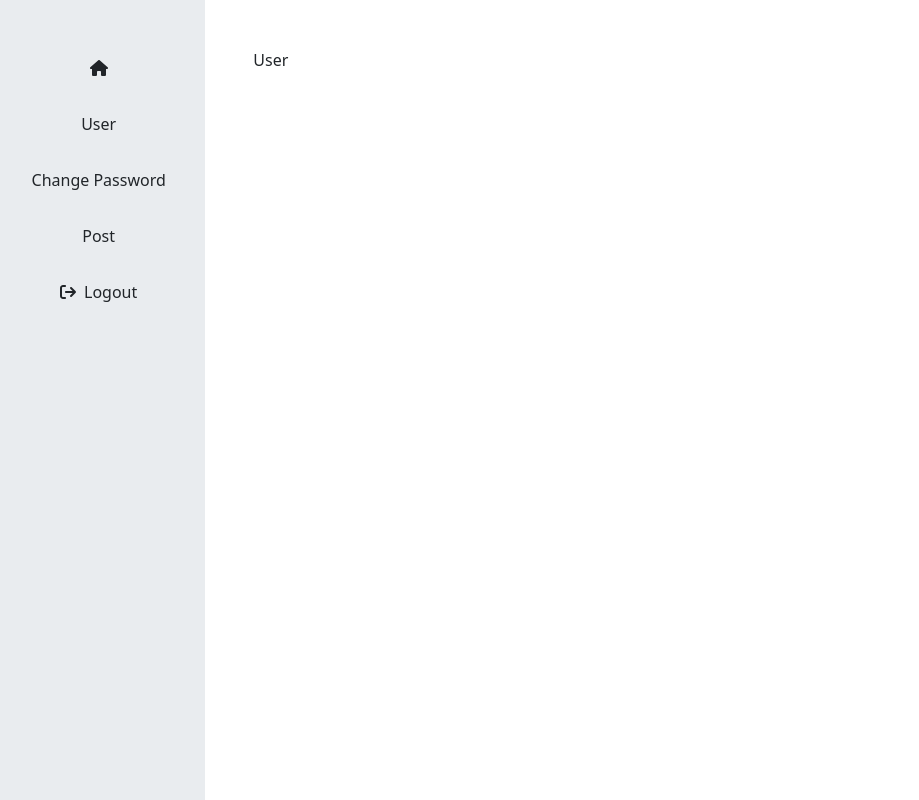
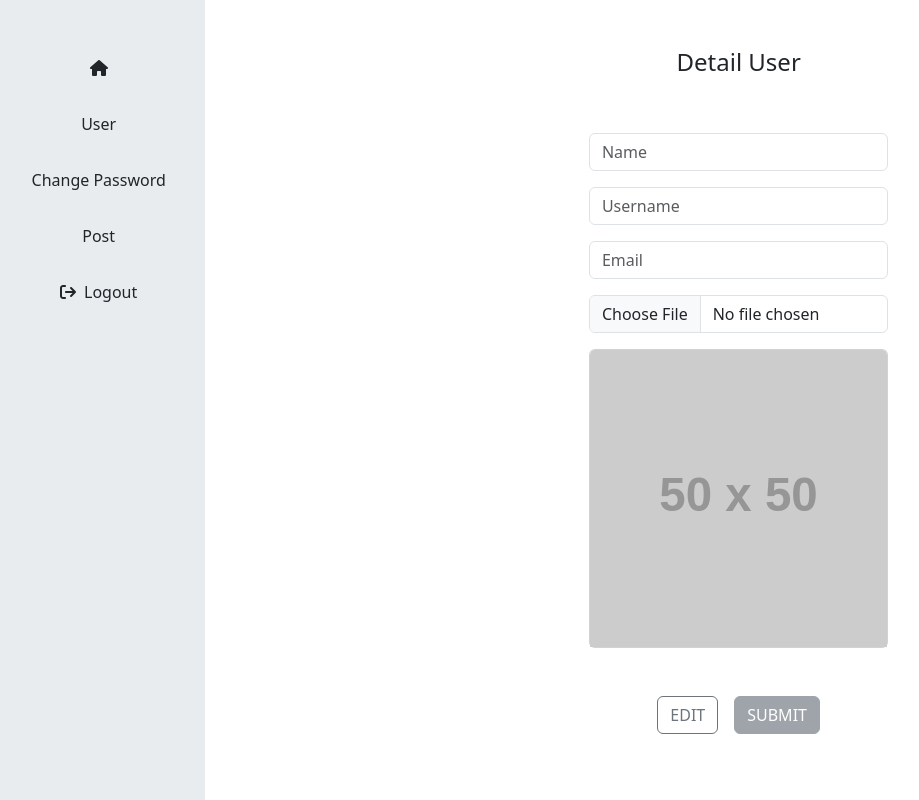
Before and after one commit to arya020595/mini_social_media, a React (Vite) app in the folder frontend/: page /user in a window 1280 px wide. Shown: the whole page, without its empty margins (8-927 px from the left). Built offline with nearby package versions, Linux system fonts and the light colour scheme.

Commit message:
finish the styling

```diff
--- a/frontend/src/App.tsx
+++ b/frontend/src/App.tsx
@@ -12,8 +12,6 @@ import Register from "./pages/Register";
 import User from "./pages/User";
 
 function App() {
-  const isAuthenticated = false; // Replace with your actual authentication logic
-
   const router = createBrowserRouter(
     createRoutesFromElements(
       <Route path="/">
--- a/frontend/src/NotFound.tsx
+++ b/frontend/src/NotFound.tsx
@@ -1,3 +1,4 @@
+import { Button } from "react-bootstrap";
 import { Link } from "react-router-dom";
 
 function NotFound() {
@@ -6,9 +7,9 @@ function NotFound() {
       className="d-flex align-items-center justify-content-center"
       style={{ height: "100vh" }}>
       <div className="text-center">
-        <h1>Page is not found</h1>
+        <h1 className="mb-4">Page is not found</h1>
         <Link to="/">
-          <button>Back to Homepage</button>
+          <Button variant="outline-secondary">Back to Homepage</Button>
         </Link>
       </div>
     </div>
--- a/frontend/src/components/AuthLayout.tsx
+++ b/frontend/src/components/AuthLayout.tsx
@@ -8,7 +8,7 @@ function AuthLayout() {
         display: "flex",
         alignItems: "center",
         justifyContent: "center",
-        height: "100vh",
+        minHeight: "100vh",
       }}>
       <Row className="text-center">
         <Outlet />
--- /dev/null
+++ b/frontend/src/components/CardComponent.tsx
@@ -0,0 +1,26 @@
+import { Card, Col } from "react-bootstrap";
+
+function CardComponent({ data }: any) {
+  return (
+    <Col>
+      <Card>
+        <Card.Img variant="top" src="https://placehold.co/150" />
+        <Card.Body>
+          <Card.Title>{data}</Card.Title>
+          <Card.Text>
+            Some quick example text to build on the card title and make up the
+            bulk of the card's content.
+          </Card.Text>
+          <Card.Link className="text-decoration-none text-secondary" href="#">
+            Card Link
+          </Card.Link>
+          <Card.Link className="text-decoration-none text-secondary" href="#">
+            Another Link
+          </Card.Link>
+        </Card.Body>
+      </Card>
+    </Col>
+  );
+}
+
+export default CardComponent;
--- a/frontend/src/components/Layout.tsx
+++ b/frontend/src/components/Layout.tsx
@@ -2,10 +2,10 @@ import { library } from "@fortawesome/fontawesome-svg-core";
 import { fab } from "@fortawesome/free-brands-svg-icons";
 import { far } from "@fortawesome/free-regular-svg-icons";
 import { fas } from "@fortawesome/free-solid-svg-icons";
-import { FontAwesomeIcon } from "@fortawesome/react-fontawesome";
-import { Col, Container, Nav } from "react-bootstrap";
-import { NavLink, Outlet } from "react-router-dom";
+import { Col, Container } from "react-bootstrap";
+import { Outlet } from "react-router-dom";
 import "../assets/Layout.css";
+import Sidebar from "./Sidebar";
 
 library.add(fab, fas, far);
 
@@ -15,25 +15,8 @@ function Layout() {
       <Col
         md={2}
         className="bg-body-secondary py-5"
-        style={{ height: "100vh" }}>
-        <Nav className="nav flex-column gap-3 text-center">
-          <NavLink to="/" className="nav-link active text-dark">
-            <FontAwesomeIcon icon={["fas", "house"]} />
-          </NavLink>
-          <NavLink to="/user" className="nav-link text-dark">
-            User
-          </NavLink>
-          <NavLink to="/change-password" className="nav-link text-dark">
-            Change Password
-          </NavLink>
-          <NavLink to="/post" className="nav-link text-dark">
-            Post
-          </NavLink>
-          <NavLink to="/logout" className="nav-link text-dark">
-            <FontAwesomeIcon icon={["fas", "arrow-right-from-bracket"]} />
-            <span className="ms-2">Logout</span>
-          </NavLink>
-        </Nav>
+        style={{ minHeight: "100vh" }}>
+        <Sidebar />
       </Col>
       <Col className="p-5" md={10}>
         <Outlet />
--- a/frontend/src/pages/ChangePassword.tsx
+++ b/frontend/src/pages/ChangePassword.tsx
@@ -1,5 +1,44 @@
+import { Button, Col, Container, Form, Row } from "react-bootstrap";
+
 function ChangePassword() {
-  return <div>ChangePassword</div>;
+  return (
+    <div className="text-center">
+      <h4>Change Password</h4>
+
+      <Container>
+        <Row xs={1} md={2} lg={3} className="justify-content-center">
+          <Col>
+            <Form className="my-5">
+              <Form.Group className="mb-3">
+                <Form.Control
+                  name="old_password"
+                  type="password"
+                  placeholder="Old Password"
+                />
+              </Form.Group>
+              <Form.Group className="mb-3">
+                <Form.Control
+                  name="new_password"
+                  type="password"
+                  placeholder="New Password"
+                />
+              </Form.Group>
+              <Form.Group className="mb-3">
+                <Form.Control
+                  name="confirm_new_password"
+                  type="password"
+                  placeholder="Confirm New Password"
+                />
+              </Form.Group>
+            </Form>
+            <div className="d-grid">
+              <Button variant="secondary">UPDATE</Button>
+            </div>
+          </Col>
+        </Row>
+      </Container>
+    </div>
+  );
 }
 
 export default ChangePassword;
--- a/frontend/src/pages/Home.tsx
+++ b/frontend/src/pages/Home.tsx
@@ -1,5 +1,26 @@
+import { Row } from "react-bootstrap";
+import CardComponent from "../components/CardComponent";
+
 function Home() {
-  return <div>Home</div>;
+  const items = [
+    "Item 1",
+    "Item 2",
+    "Item 3",
+    "Item 3",
+    "Item 3",
+    "Item 3",
+    "Item 3",
+  ];
+
+  return (
+    <>
+      <Row xs={1} md={2} lg={4} className="g-3">
+        {items.map((item, index) => (
+          <CardComponent key={index} data={item} />
+        ))}
+      </Row>
+    </>
+  );
 }
 
 export default Home;
--- a/frontend/src/pages/Post.tsx
+++ b/frontend/src/pages/Post.tsx
@@ -1,5 +1,25 @@
+import { Row } from "react-bootstrap";
+import CardComponent from "../components/CardComponent";
+
 function Post() {
-  return <div>Post</div>;
+  const items = [
+    "Item 1",
+    "Item 2",
+    "Item 3",
+    "Item 3",
+    "Item 3",
+    "Item 3",
+    "Item 3",
+  ];
+  return (
+    <div>
+      <Row xs={1} md={2} lg={4} className="g-3">
+        {items.map((item, index) => (
+          <CardComponent key={index} data={item} />
+        ))}
+      </Row>
+    </div>
+  );
 }
 
 export default Post;
--- a/frontend/src/pages/Register.tsx
+++ b/frontend/src/pages/Register.tsx
@@ -1,8 +1,19 @@
+import { useState } from "react";
 import { Button, Card, Form } from "react-bootstrap";
 import { Link } from "react-router-dom";
-import "../assets/Register.css";
+// import "../assets/Register.css";
 
 function Register() {
+  const [selectedFile, setSelectedFile] = useState(null);
+
+  const handleFileChange = (event: any) => {
+    const file = event.target.files[0];
+    // Update the state with the selected file
+    setSelectedFile(file);
+
+    // Optionally, if you need to perform any other actions when a file is selected
+    // You can do that here
+  };
   return (
     <>
       <Card border="Secondary">
@@ -37,7 +48,22 @@ function Register() {
               />
             </Form.Group>
             <Form.Group className="mb-3">
-              <Form.Control name="photo" type="file" />
+              <Form.Control
+                name="photo"
+                type="file"
+                onChange={handleFileChange}
+              />
+              <Card className="mt-3">
+                <Card.Img
+                  style={{ width: "100%" }}
+                  variant="top"
+                  src={
+                    selectedFile
+                      ? URL.createObjectURL(selectedFile)
+                      : "https://placehold.co/50"
+                  }
+                />
+              </Card>
             </Form.Group>
           </Form>
           <div className="d-grid gap-3">
--- a/frontend/src/pages/User.tsx
+++ b/frontend/src/pages/User.tsx
@@ -1,5 +1,68 @@
+import { useState } from "react";
+import { Button, Card, Col, Container, Form, Row } from "react-bootstrap";
+
 function User() {
-  return <div>User</div>;
+  const [selectedFile, setSelectedFile] = useState(null);
+
+  const handleFileChange = (event: any) => {
+    const file = event.target.files[0];
+    // Update the state with the selected file
+    setSelectedFile(file);
+
+    // Optionally, if you need to perform any other actions when a file is selected
+    // You can do that here
+  };
+
+  return (
+    <div className="text-center">
+      <h4>Detail User</h4>
+      <Container>
+        <Row xs={1} md={2} lg={3} className="justify-content-center">
+          <Col>
+            <Form className="my-5">
+              <Form.Group className="mb-3">
+                <Form.Control name="name" type="text" placeholder="Name" />
+              </Form.Group>
+              <Form.Group className="mb-3">
+                <Form.Control
+                  name="username"
+                  type="text"
+                  placeholder="Username"
+                />
+              </Form.Group>
+              <Form.Group className="mb-3">
+                <Form.Control name="email" type="email" placeholder="Email" />
+              </Form.Group>
+              <Form.Group className="mb-3">
+                <Form.Control
+                  name="photo"
+                  type="file"
+                  onChange={handleFileChange}
+                />
+                <Card className="mt-3">
+                  <Card.Img
+                    style={{ width: "100%" }}
+                    variant="top"
+                    src={
+                      selectedFile
+                        ? URL.createObjectURL(selectedFile)
+                        : "https://placehold.co/50"
+                    }
+                  />
+                </Card>
+              </Form.Group>
+            </Form>
+            <div className="d-flex gap-3 justify-content-center">
+              <Button variant="outline-secondary">EDIT</Button>
+              <Button variant="secondary" disabled>
+                SUBMIT
+              </Button>
+            </div>
+          </Col>
+        </Row>
+      </Container>
+    </div>
+  );
 }
 
 export default User;
```
Also changed, not shown: frontend/src/components/Sidebar.tsx (+19 -19 lines).
